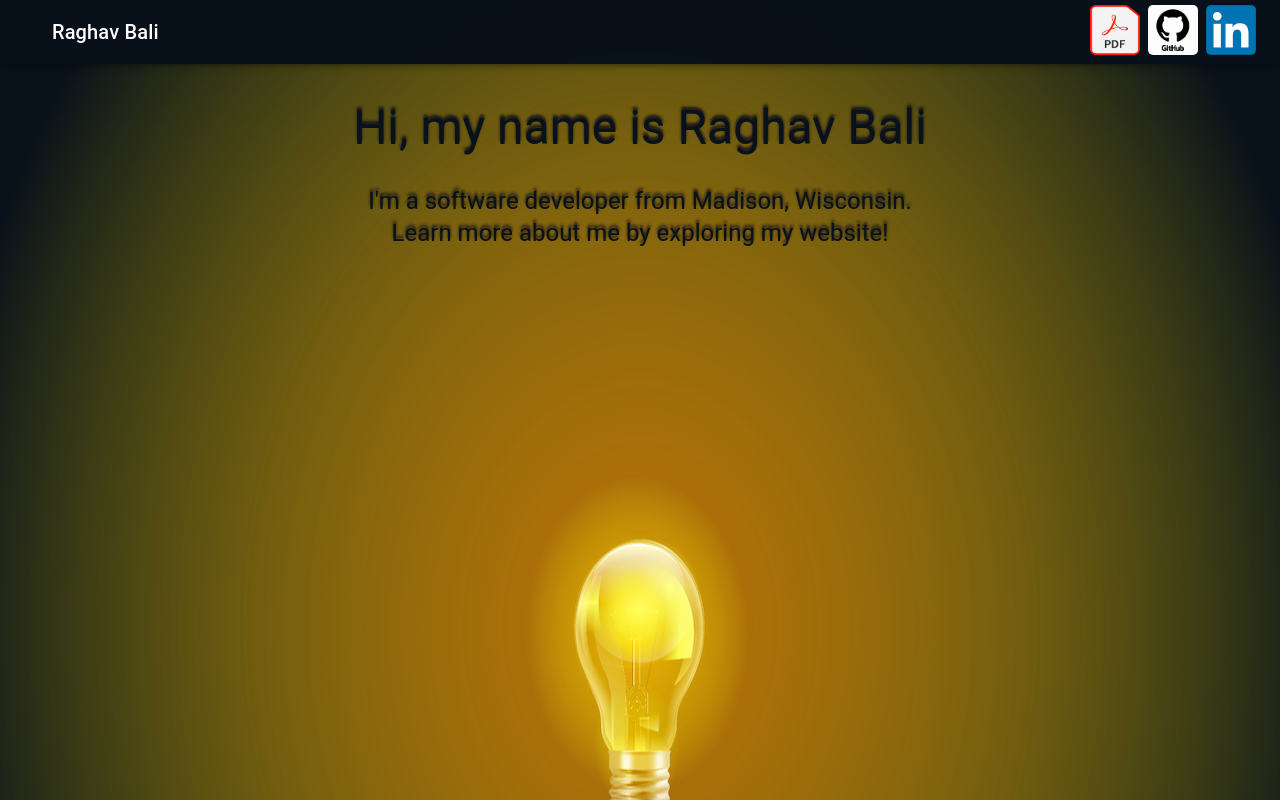
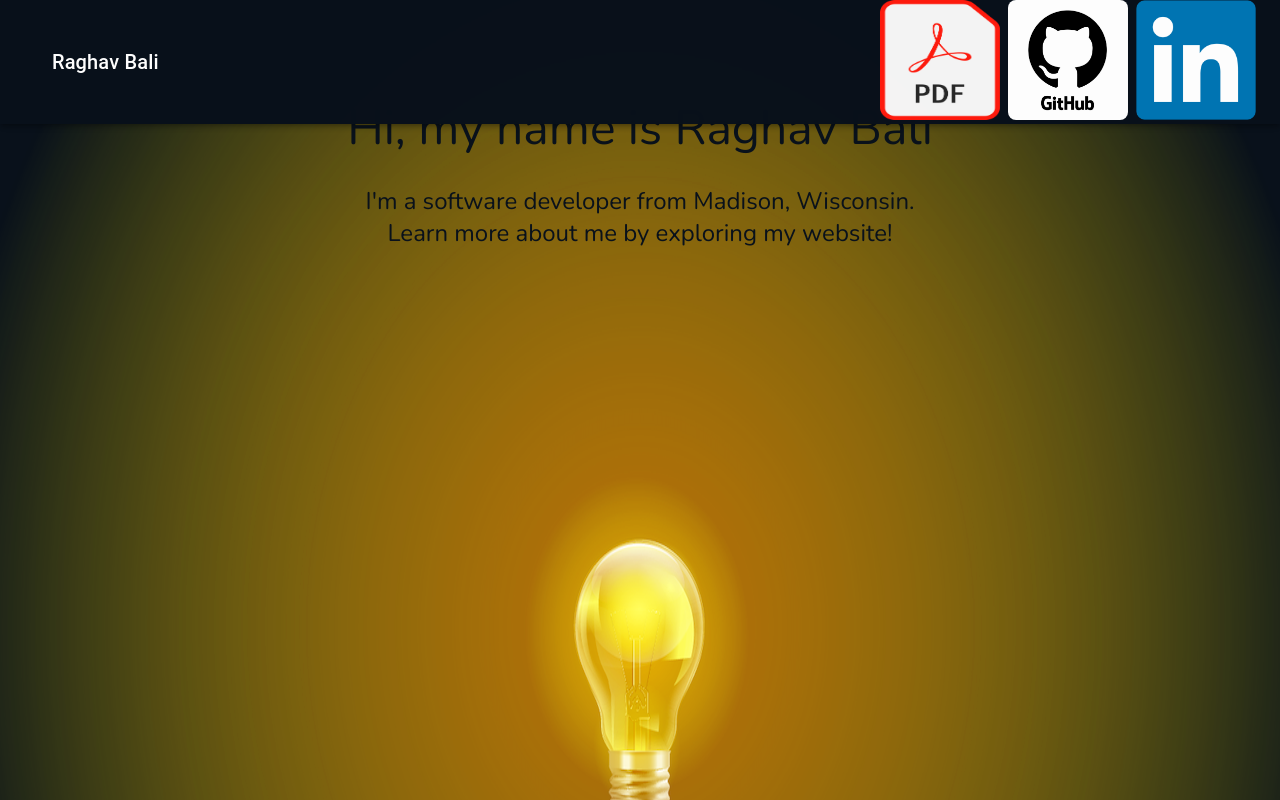
Before and after one commit to raghavbali12/portfolio-project-v2, a React (Create React App) app in the folder front-end/: page / in a window 1280 px wide. Shown: the top 800 px of the page. Built offline with nearby package versions, Linux system fonts and the light colour scheme.

Commit message:
Add Nunito font and update styles

```diff
--- a/front-end/src/style.css
+++ b/front-end/src/style.css
@@ -1,3 +1,10 @@
+@font-face {
+    font-family: 'Nunito - Regular';
+    src: url('./Content/Fonts/Nunito-VariableFont_wght.ttf') format('truetype');
+    font-weight: normal;
+    font-style: normal;
+}
+
 * {
     margin: 0;
     padding: 0;
@@ -46,12 +53,28 @@ body {
     width: 100%;
     height: 100%;
     z-index: 1;
+    color: #09111b;
+    font-family: 'Nunito - Regular' !important;
+}
+
+.shadow {
     text-shadow: 0px -3px 3px rgba(19, 17, 27, 1);
-    color: #09111b;
+
 }
 
 .content-image {
-    border-radius: 5px;
-    width: 50px;
-    height: 50px;
+    border-radius: 8px;
+    width: 120px;
+    height: 120px;
 }
+
+.navbar-text {
+    font-family: 'Nunio - Regular' !important;
+    font-style: italic;
+}
+
+.light-button {
+    box-shadow: 0px 0px 8px rgba(254, 249, 109, 1) !important;
+    font-family: 'Nunito - Regular' !important;
+    font-size: x-large !important;
+}
```
Also changed, not shown: front-end/src/Content/Fonts/Nunito-VariableFont_wght.ttf (added).
